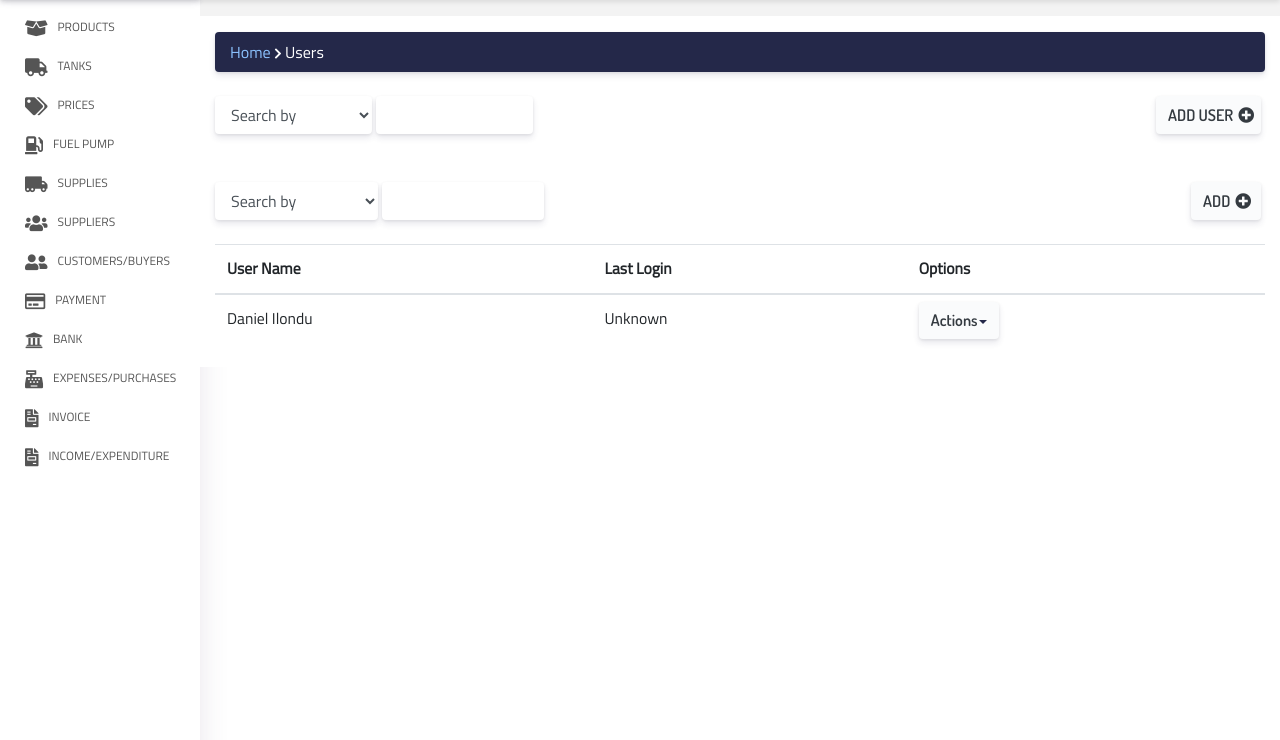
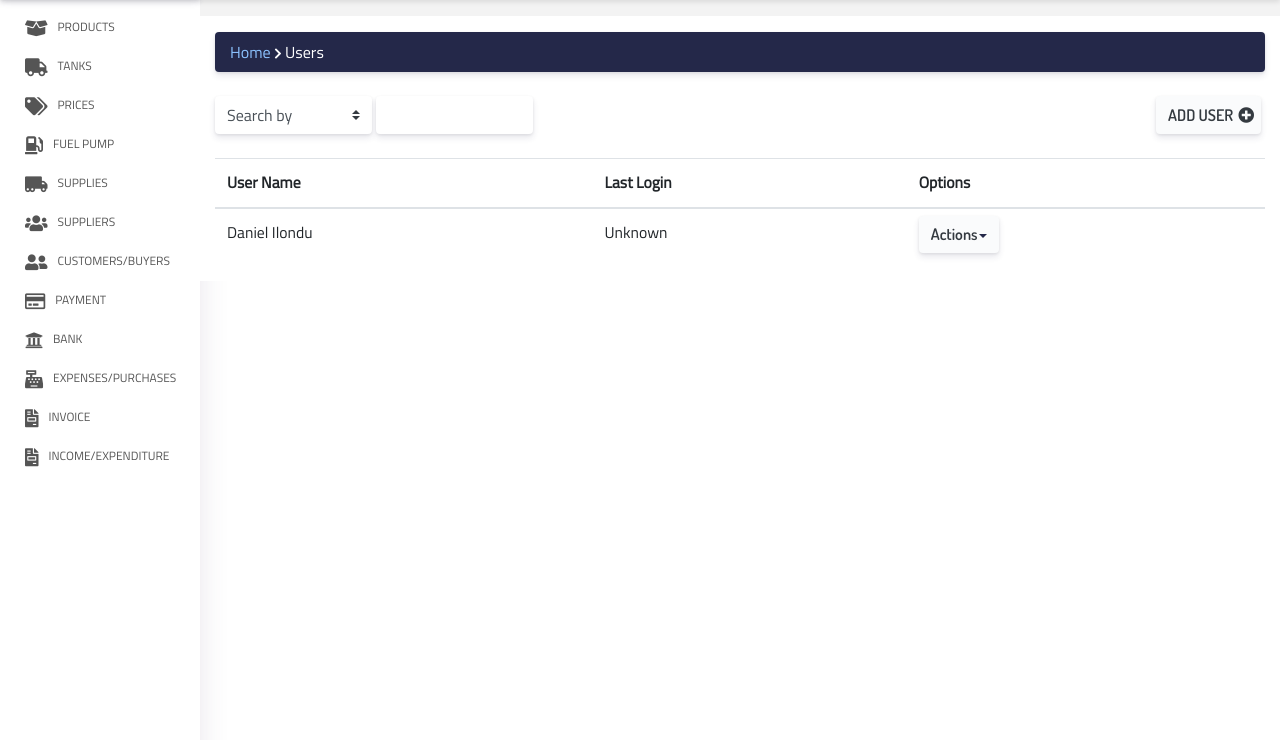
Before and after one commit to EmmanuelJoshua/Inventory-app-php, a PHP site: page /users.php in a window 1280 px wide. Shown: the part 60-800 px from the top of the page. Run offline with PHP 8.4, Linux system fonts and the light colour scheme; some libraries are stand-ins or nearby versions.

Commit message:
Update users.php

```diff
--- a/app/users.php
+++ b/app/users.php
@@ -32,23 +32,12 @@
 				<!-- TOP CONTROLS (BUTTONS and DROPDOWNS) -->
 				<div class="row">
 					<div class="container-fluid">
-						<div class="mt-4 top-controls mb-4">
-							<button class="btn btn-primary mr-1" data-toggle="modal" data-target="#addUser" style="float: right; width: 105px !important;">Add User<i class="fas fa-plus-circle"></i></button>
-							<div class="form-inline">
-								<select class="form-control col-md-2 col-3">
-									<option>Search by</option>
-									<option>Name</option>
-									<option>Role</option>
-								</select>
-								<input type="text" name="" class="form-control ml-1 col-md-2 col-4" placeholder="">
-							</div>
-						</div>
 						<div class="row">
 							<div class="container-fluid">
 								<div class="mt-4 top-controls mb-4">
-									<button class="btn btn-primary mr-1" data-toggle="modal" data-target="#addUser" style="    float: right;">Add<i class="fas fa-plus-circle"></i></button>
+									<button class="btn btn-primary mr-1" data-toggle="modal" data-target="#addUser" style="float: right; width: 105px !important;">Add User<i class="fas fa-plus-circle"></i></button>
 									<div class="form-inline">
-										<select class="form-control col-md-2 col-3">
+										<select class="custom-select form-control col-md-2 col-3">
 											<option>Search by</option>
 											<option>Name</option>
 											<option>Role</option>
```
